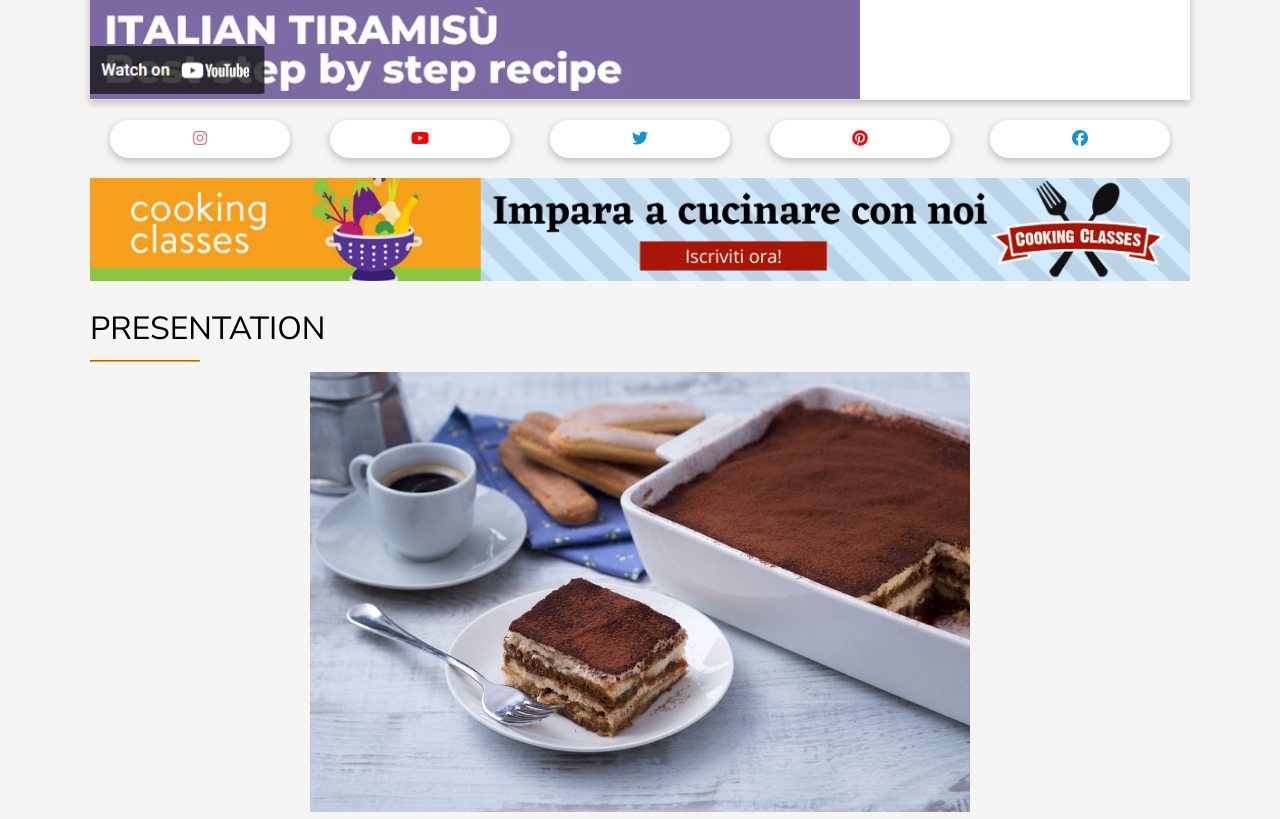
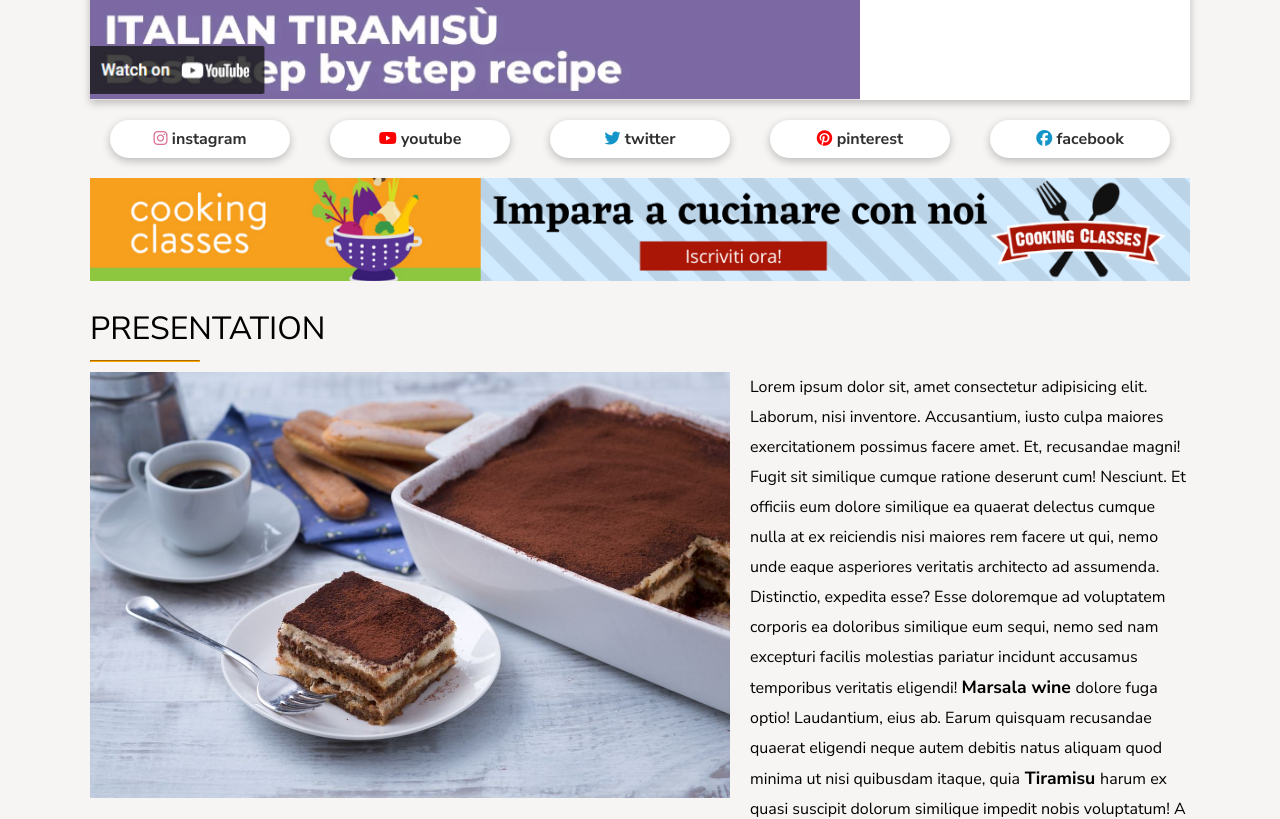
Before and after one commit to MattiaPlacido/htmlcss-responsive-layout, a plain HTML site: page index.html in a window 1280 px wide. Shown: the part 600-1419 px from the top of the page. Drawn offline with Linux system fonts and the light colour scheme.

Commit message:
Concluso

```diff
--- a/css/style.css
+++ b/css/style.css
@@ -37,7 +37,6 @@ a {
 
 /* Header */
 .header-section {
-  display: flex;
   padding: 20px 10px;
 }
 .header-section h2 {
@@ -46,6 +45,7 @@ a {
   font-weight: bolder;
   font-size: 3rem;
   text-shadow: 3px 2px 3px rgb(0 0 0 / 20%);
+  text-align: center;
 }
 
 /* Body section */
@@ -115,7 +115,7 @@ a {
 .presentation .image-container {
   display: block;
   width: 60%;
-  align-self: center;
+  margin: 0 auto;
 }
 
 .presentation h2 {
@@ -169,9 +169,18 @@ a {
 .pink {
   color: palevioletred;
 }
+.black {
+  color: rgba(0, 0, 0, 0.815);
+}
+.bold {
+  font-weight: bold;
+}
 
 /* Media */
 @media screen and (min-width: 768px) {
+  .header-section h2 {
+    text-align: left;
+  }
   .body-section {
     padding: 50px 0;
   }
@@ -185,9 +194,6 @@ a {
   .recipe h1 {
     margin-top: 40px;
   }
-  .d-inline {
-    display: inline;
-  }
   .d-inline-block {
     display: inline-block;
   }
@@ -196,6 +202,8 @@ a {
   }
   .presentation .image-container {
     display: inline;
+    float: left;
+    padding-right: 20px;
   }
   .button-list .button {
     width: 20%;
@@ -205,6 +213,9 @@ a {
 }
 
 @media screen and (min-width: 992px) {
+  .d-inline {
+    display: inline;
+  }
   .body-title h1 {
     font-size: 2.6rem;
   }
--- a/index.html
+++ b/index.html
@@ -20,7 +20,7 @@
     <section class="body-section">
         <div class="body-title container">
             <p>DOLCI E DESSERTS</p>
-            <h1>Tiramisù <span class="d-inline">&#40Dolce Tradizionale&#41</span></h1>
+            <h1>Tiramisù <span class="d-inline-block">&#40Dolce Tradizionale&#41</span></h1>
         </div>
         <div class="container recipe">
             <img src="img/image (10).png" class="image-container">
@@ -38,11 +38,16 @@
         </div>
         </div>
         <div class="container button-list">
-            <a href="" class="button"><i class="fa-brands fa-instagram pink"></i></a>
-            <a href="" class="button"><i class="fa-brands fa-youtube red"></i></a>
-            <a href="" class="button"><i class="fa-brands fa-twitter blue"></i></a>
-            <a href="" class="button"><i class="fa-brands fa-pinterest red"></i></a>
-            <a href="" class="button"><i class="fa-brands fa-facebook blue"></i></a>
+            <a href="" class="button"><i class="fa-brands fa-instagram pink"></i><span class="d-inline bold black">
+                    instagram</span></a>
+            <a href="" class="button"><i class="fa-brands fa-youtube red"><span class="d-inline bold black">
+                        youtube</span></i></a>
+            <a href="" class="button"><i class="fa-brands fa-twitter blue"><span class="d-inline bold black">
+                        twitter</span></i></a>
+            <a href="" class="button"><i class="fa-brands fa-pinterest red"><span class="d-inline bold black">
+                        pinterest</span></i></a>
+            <a href="" class="button"><i class="fa-brands fa-facebook blue"><span class="d-inline bold black">
+                        facebook</span></i></a>
         </div>
         <div class="container">
             <img class="banner d-inline-block" src="./img/banner.png">
@@ -51,8 +56,7 @@
         <div class="container presentation">
             <h2> PRESENTATION </h2>
             <hr>
-            <img src="img/tiramisu.jpg" class="image-container" />
-            <p> Lorem ipsum dolor sit, amet consectetur
+            <p> <img src="img/tiramisu.jpg" class="image-container" />Lorem ipsum dolor sit, amet consectetur
                 adipisicing
                 elit. Laborum, nisi inventore. Accusantium, iusto
                 culpa maiores exercitationem possimus facere amet. Et, recusandae magni! Fugit sit similique cumque
```
